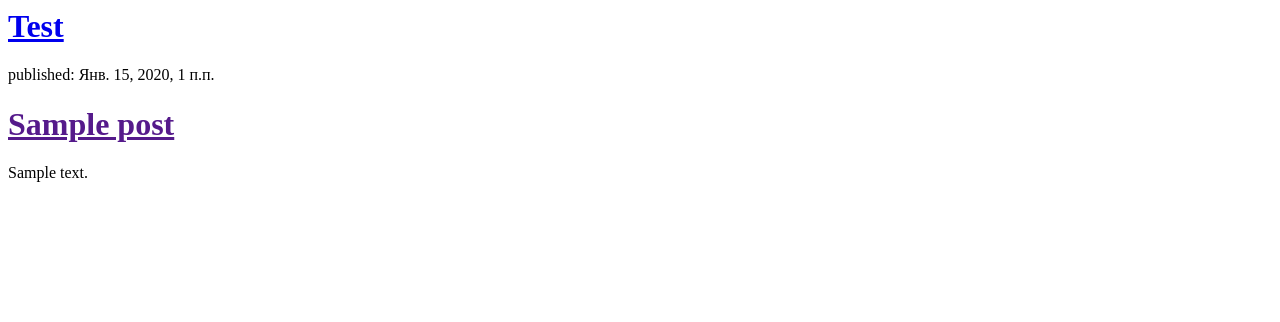
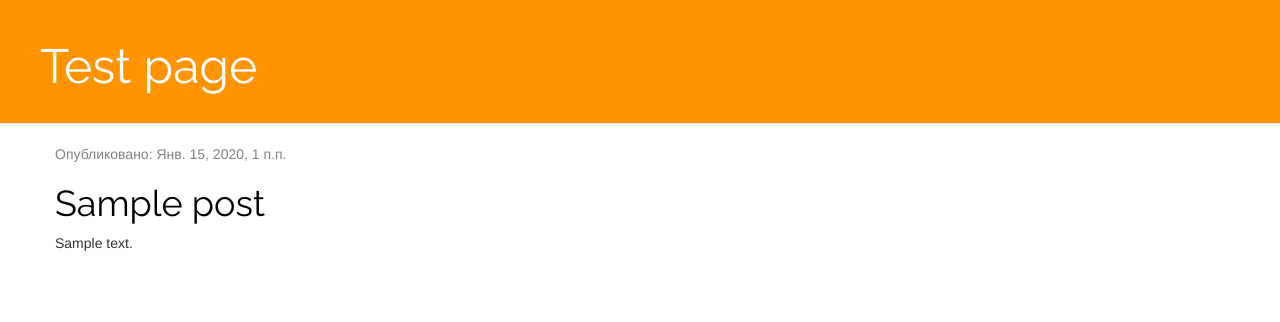
Before and after one commit to Jew6996/testsite, a Django app: template blog/templates/blog/post_list.html in a window 1280 px wide. Shown: the top 322 px of the page. Run offline with Django 3.2, Linux system fonts and the light colour scheme; the template is opened without the code that fills it: values that come from a table or form of the project are taken from there, others are empty; tables that the repository leaves empty hold one stand-in row (values such as "Sample post"); some libraries are stand-ins or nearby versions.

Commit message:
Modified templates to display posts from database.

```diff
--- /dev/null
+++ b/blog/static/css/blog.css
@@ -0,0 +1,55 @@
+h1 a {
+    color: #FCA205;
+    font-family: 'Raleway', sans-serif;
+}
+
+body {
+    padding-left: 0px;
+}
+
+.page-header {
+    background-color: #ff9400;
+    margin-top: 0;
+    padding: 20px 20px 20px 40px;
+}
+
+.page-header h1, .page-header h1 a, .page-header h1 a:visited, .page-header h1 a:active {
+    color: #ffffff;
+    font-size: 36pt;
+    text-decoration: none;
+}
+
+.content {
+    margin-left: 40px;
+}
+
+h1, h2, h3, h4 {
+    font-family: 'Raleway', sans-serif;
+}
+
+.date {
+    color: #828282;
+}
+
+.save {
+    float: right;
+}
+
+.post-form textarea, .post-form input {
+    width: 100%;
+}
+
+.top-menu, .top-menu:hover, .top-menu:visited {
+    color: #ffffff;
+    float: right;
+    font-size: 26pt;
+    margin-right: 20px;
+}
+
+.post {
+    margin-bottom: 70px;
+}
+
+.post h1 a, .post h1 a:visited {
+    color: #000000;
+}
--- a/blog/templates/blog/post_list.html
+++ b/blog/templates/blog/post_list.html
@@ -1,22 +1,32 @@
+{% load static %}
 <html>
     <head>
         <title>Тестовая страница</title>
+        <link href="https://fonts.googleapis.com/css?family=Raleway&display=swap" rel="stylesheet" type="text/css">
+        <link rel="stylesheet" href="//maxcdn.bootstrapcdn.com/bootstrap/3.2.0/css/bootstrap.min.css">
+        <link rel="stylesheet" href="//maxcdn.bootstrapcdn.com/bootstrap/3.2.0/css/bootstrap-theme.min.css">
+        <link rel="stylesheet" href="{% static 'css/blog.css' %}">
     </head>
     <body>
-
-        <div>
-
-            <h1><a href="/">Test</a></h1>
+        <div class="page-header">
+            <h1><a href="/">Test page</a></h1>
         </div>
 
-        {% for post in posts %}
-        <div>
-            <p>published: {{ post.published_date }}</p>
-            <h1><a href="">{{ post.title }}</a></h1>
-            <p>{{ post.text|linebreaksbr }}</p>
-        </div>
-    {% endfor %}
-
+        <div class="content container">
+                <div class="row">
+                    <div class="col-md-8">
+                        {% for post in posts %}
+                            <div class="post">
+                                <div class="date">
+                                    <p>Опубликовано: {{ post.published_date }}</p>
+                                </div>
+                                <h1><a href="">{{ post.title }}</a></h1>
+                                <p>{{ post.text|linebreaksbr }}</p>
+                            </div>
+                        {% endfor %}
+                    </div>
+                </div>
+            </div>
 
     </body>
 </html>
```
